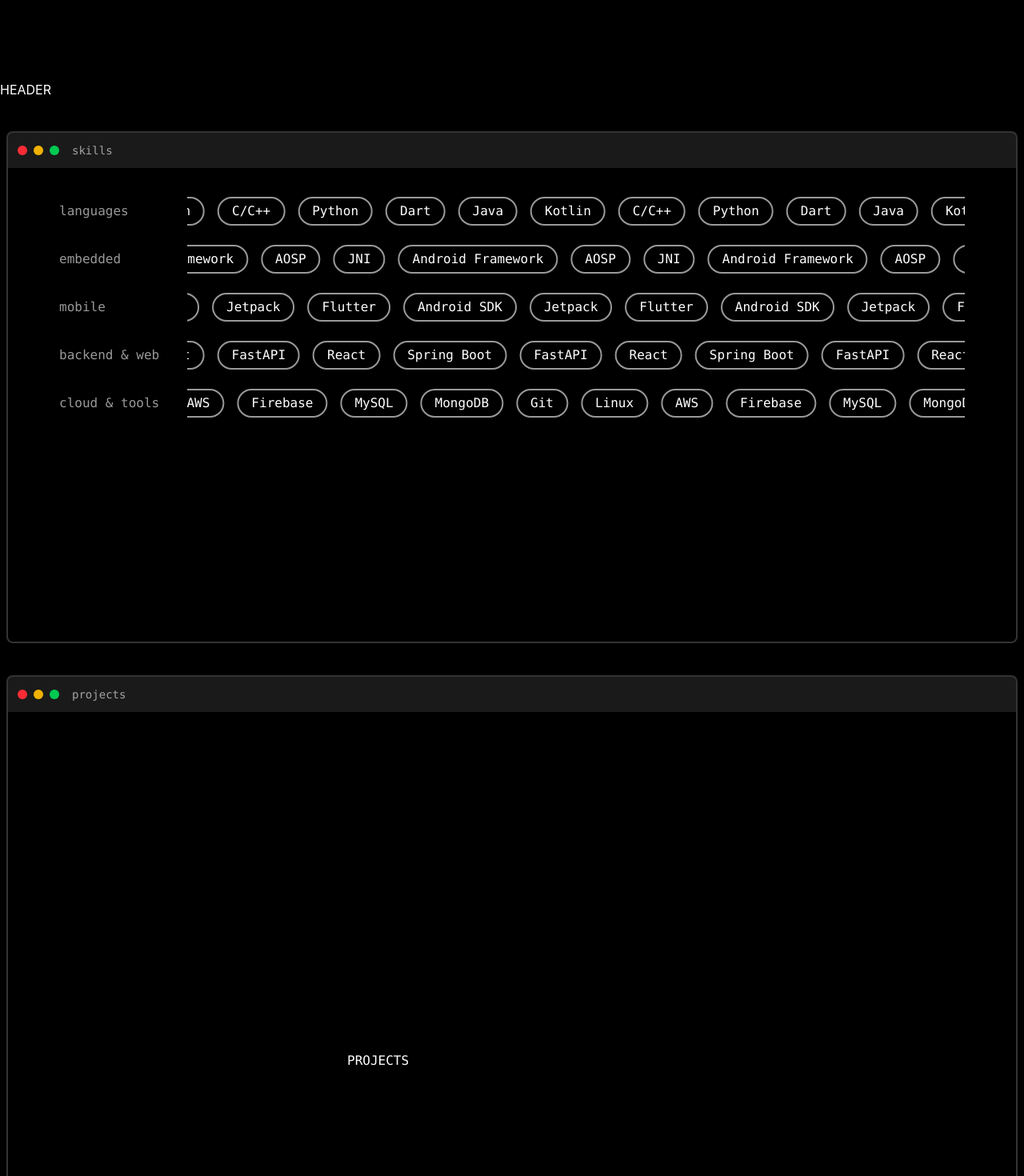
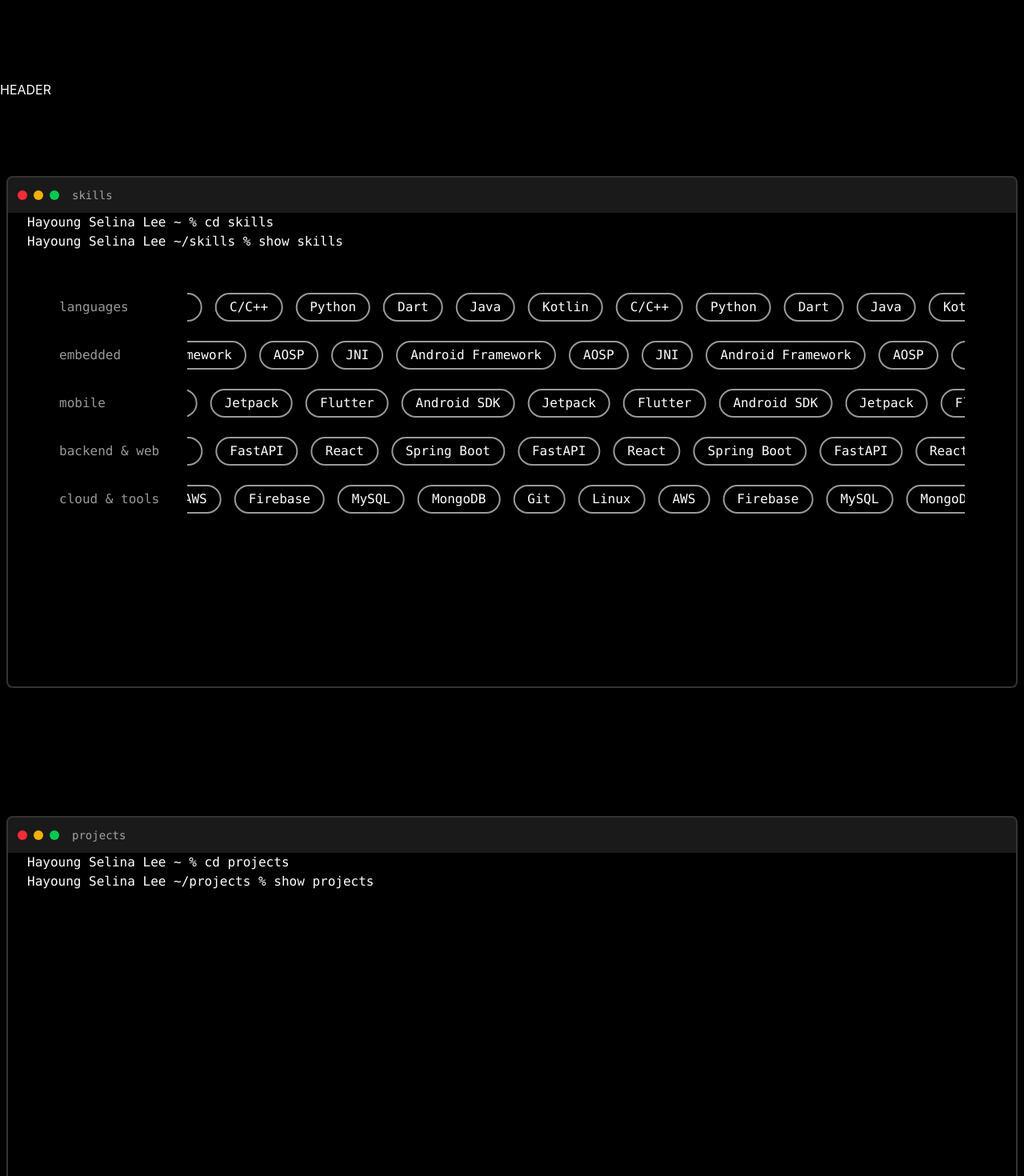
Before and after one commit to hayoung-selina-lee/Portfolio, a React app: page / in a window 1280 px wide. Shown: the part 3940-5410 px from the top of the page at 80% size. Built offline with nearby package versions, Linux system fonts and the light colour scheme; the HTML template or start-up script is replaced by a standard one.

Commit message:
add typed command line to terminal windows and sticky snap sections

```diff
--- a/src/components/TerminalWindow.jsx
+++ b/src/components/TerminalWindow.jsx
@@ -1,4 +1,38 @@
+import { useGSAP } from "@gsap/react";
+import { useRef } from "react";
+import { gsap } from "gsap";
+import { ScrollTrigger } from "gsap/ScrollTrigger";
+import { TextPlugin } from "gsap/TextPlugin";
+
+gsap.registerPlugin(ScrollTrigger, TextPlugin);
+
 function TerminalWindow(props) {
+  const starPointRef = useRef(null);
+  const textRef = useRef(null);
+  const childrenRef = useRef(null);
+
+  useGSAP(
+    () => {
+      const tl = gsap.timeline({
+        scrollTrigger: { trigger: starPointRef.current, start: "top 70%", once: true },
+      });
+
+      tl.to(textRef.current, {
+        text: `Hayoung Selina Lee ~/${props.title} % show ${props.title}`,
+        duration: 1.5,
+        opacity: 1,
+        ease: "none",
+      });
+
+      tl.to(childrenRef.current, {
+        duration: 2,
+        opacity: 1,
+        ease: "none",
+      });
+    },
+    { scope: starPointRef },
+  );
+
   return (
     <div className="h-[80vh] mx-2 rounded-lg border-2 border-white/20 overflow-hidden">
       <div className="flex gap-2 p-3 bg-white/10 items-center">
@@ -7,7 +41,13 @@ function TerminalWindow(props) {
         <div className="h-3 w-3 rounded-full bg-green-500" />
         <div className="ml-2 font-mono text-sm text-white/60">{props.title}</div>
       </div>
-      <div className="p-6 font-mono text-white">{props.children}</div>
+      <div ref={starPointRef} className="px-6 font-mono text-white">
+        Hayoung Selina Lee ~ % cd {props.title}
+      </div>
+      <div ref={textRef} className="px-6  opacity-0 font-mono text-white"></div>
+      <div ref={childrenRef} className="pt-10 p-6  opacity-0 font-mono text-white">
+        {props.children}
+      </div>
     </div>
   );
 }
--- a/src/pages/Home.jsx
+++ b/src/pages/Home.jsx
@@ -2,28 +2,65 @@ import ScrollHero from "../components/ScrollHero";
 import TerminalWindow from "../components/TerminalWindow";
 import SkillsMarquee from "../components/SkillsMarquee";
 
+import { useGSAP } from "@gsap/react";
+import { useRef } from "react";
+import { gsap } from "gsap";
+import { ScrollTrigger } from "gsap/ScrollTrigger";
+import { ScrollToPlugin } from "gsap/ScrollToPlugin";
+
+gsap.registerPlugin(ScrollTrigger, ScrollToPlugin);
+
 function Home() {
+  const sectionRef = useRef(null);
+  const headerRef = useRef(null);
+
+  useGSAP(
+    () => {
+      ScrollTrigger.create({
+        trigger: headerRef.current,
+        start: "top bottom",
+        onEnter: () => {
+          gsap.to(window, {
+            duration: 0.8,
+            ease: "power2.inOut",
+            scrollTo: { y: headerRef.current, autoKill: true },
+          });
+        },
+      });
+
+      ScrollTrigger.create({
+        trigger: sectionRef.current,
+        start: "top top",
+        end: "+=200%",
+        snap: { snapTo: 1 / 2, duration: 0.6, ease: "power2.inOut" },
+      });
+    },
+    { scope: sectionRef },
+  );
   return (
     <main className="bg-black">
       <ScrollHero />
-      <div className="pt-10 flex flex-col gap-10">
-        <header className="sticky top-0 z-50 bg-black text-white">HEADER</header>
-        <section>
+      <div className="pt-10 flex flex-col">
+        <header ref={headerRef} className="sticky top-0 z-50 bg-black text-white">
+          HEADER
+        </header>
+        <section ref={sectionRef} className="sticky pt-24 top-0 h-screen bg-black">
           <TerminalWindow title="skills">
             <SkillsMarquee />
           </TerminalWindow>
         </section>
-        <section>
+        <section className="sticky pt-24  top-0 h-screen bg-black">
           <TerminalWindow title="projects">
             <div className="p-100 text-white">PROJECTS</div>
           </TerminalWindow>
         </section>
-        <section>
+        <section className="sticky pt-24  top-0 h-screen bg-black">
           <TerminalWindow title="contact">
             <div className="p-100 text-white">CONTACT</div>
           </TerminalWindow>
         </section>
       </div>
+      <footer className="bg-black text-white">FOOTER</footer>
     </main>
   );
 }
```
